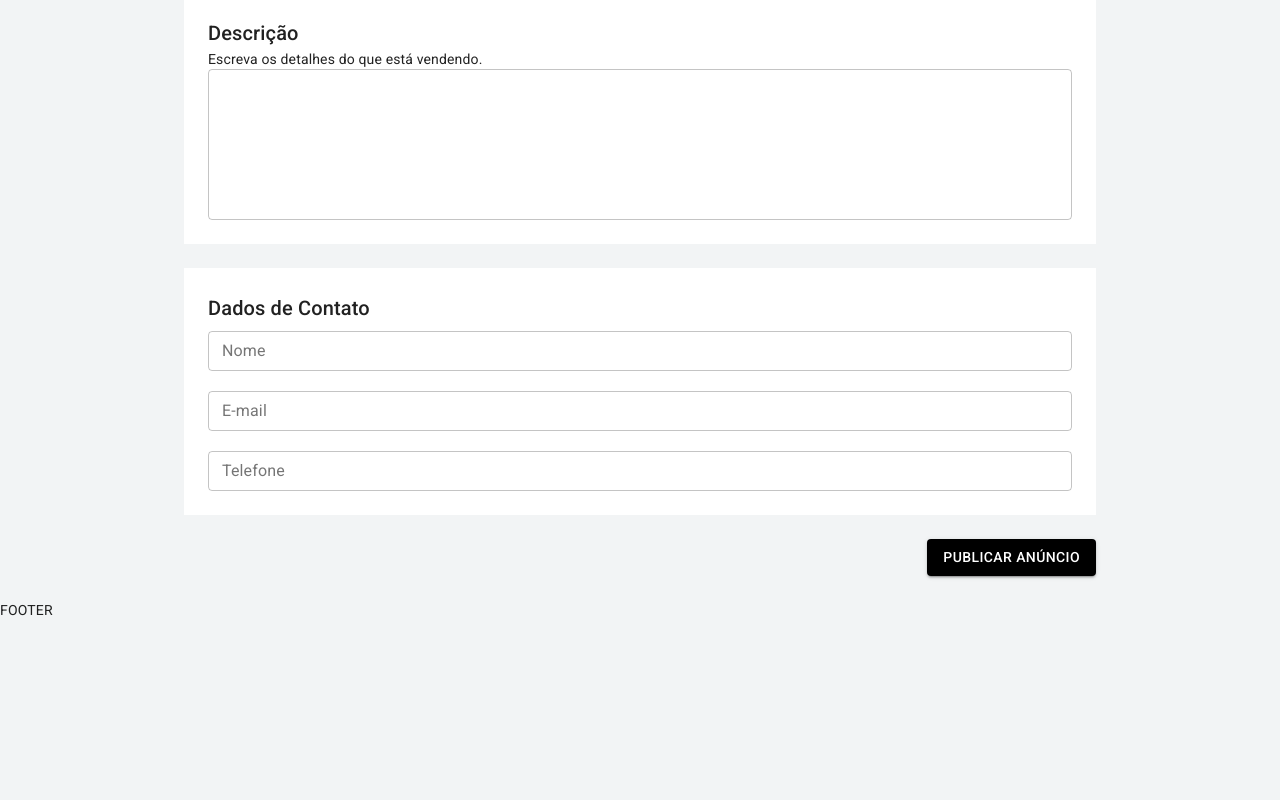
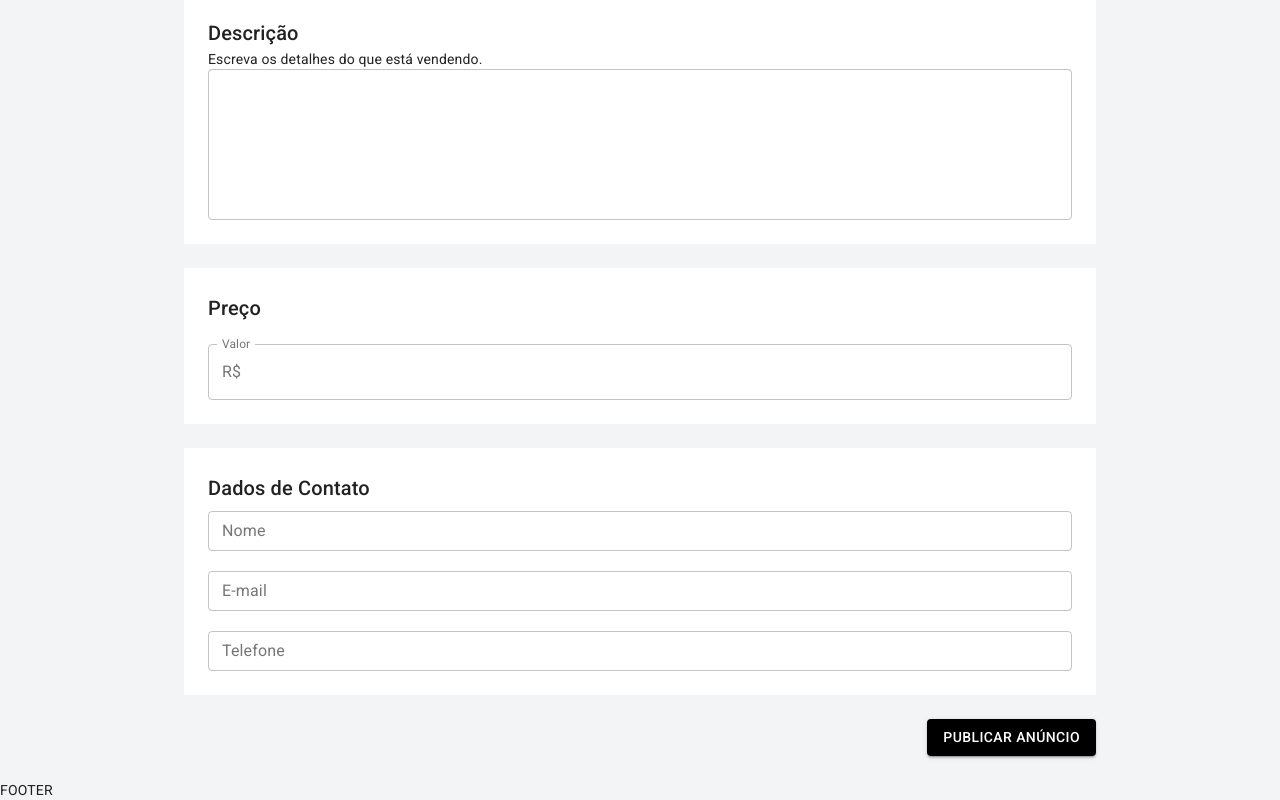
Before and after one commit to HenriqueBZ/anunx, a Next.js app: page /user/publish in a window 1280 px wide. Shown: the part 824-1624 px from the top of the page. Before the commit the page ends 1444 px from the top, so only its background shows below. Built offline with nearby package versions, Linux system fonts and the light colour scheme.

Commit message:
adicionando box de preco

```diff
--- a/pages/user/publish.js
+++ b/pages/user/publish.js
@@ -4,7 +4,11 @@
     Box,
     Button,
     Container,
+    FormControl,
     IconButton,
+    InputAdornment,
+    InputLabel,
+    OutlinedInput,
     Select,
     TextField,
     Typography
@@ -220,6 +224,23 @@
 
             <Container maxWidth="md" className={classes.boxContainer}>
                 <Box className={classes.box}>
+                    <Typography component="h6" variant="h6" color="textPrimary">
+                        Preço
+                    </Typography>
+                    <br />
+                    <FormControl fullWidth variant="outlined">
+                        <InputLabel>Valor</InputLabel>
+                        <OutlinedInput
+                            onChange={() => {}}
+                            startAdornment={<InputAdornment position="start">R$</InputAdornment>}
+                            labelWidth={40}
+                        />
+                    </FormControl>
+                </Box>
+            </Container>
+
+            <Container maxWidth="md" className={classes.boxContainer}>
+                <Box className={classes.box}>
                     <Typography component="h6" variant="h6" color="textPrimary" gutterBottom>
                         Dados de Contato
                     </Typography>
```
